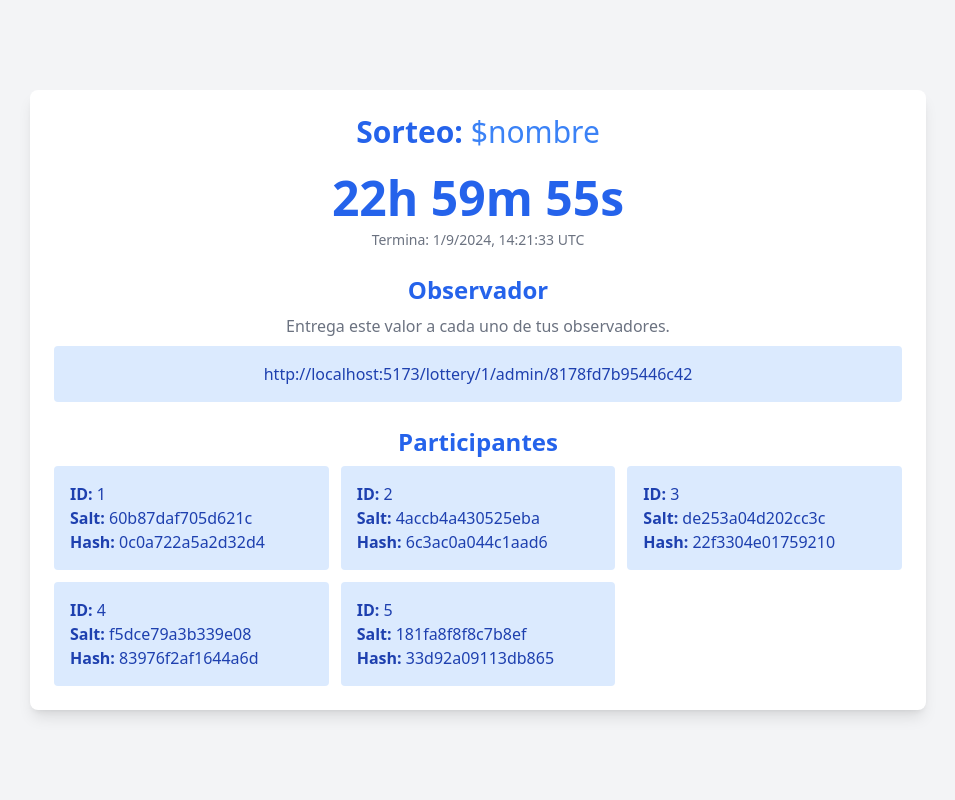
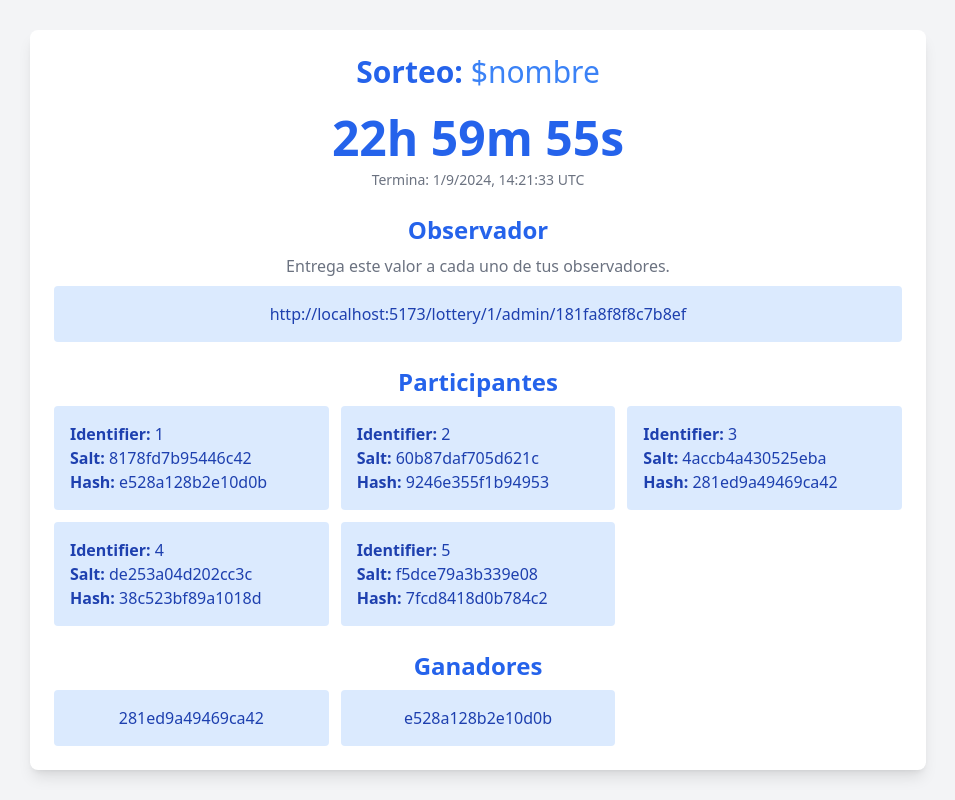
Before and after one commit to dariasc/random-monkeys, a SvelteKit app: page /lottery/1/admin/1 in a window 1280 px wide. Shown: the whole page, without its empty margins (162-1117 px from the left). Built offline with nearby package versions, Linux system fonts and the light colour scheme.

Commit message:
feat: show winners in admin page

```diff
--- a/src/lib/components/HashGrid.svelte
+++ b/src/lib/components/HashGrid.svelte
@@ -1,5 +1,5 @@
 <script lang="ts">
-	export let hashes: { id: string, salt: string, hash: string }[] = [];
+	export let hashes: { id?: string, salt?: string, hash: string }[] = [];
 </script>
 
 <div class="grid grid-cols-3 gap-3 w-full">
@@ -9,12 +9,12 @@
 			{#if hash.salt || hash.id}
 				<div class="flex flex-col items-start w-full">
 					{#if hash.id}
-						<div><strong>ID: </strong>{hash.id}</div>
+					<div><strong>Identifier: </strong>{hash.id}</div>
 					{/if}
 					{#if hash.salt}
-						<div><strong>Salt: </strong>{hash.salt}</div>
+					<div><strong>Salt: </strong>{hash.salt}</div>
 					{/if}
-						<div><strong>Hash: </strong>{hash.hash.slice(0, 16)}</div>
+					<div><strong>Hash: </strong>{hash.hash.slice(0, 16)}</div>
 				</div>
 			{:else}
 				<div>{hash.hash.slice(0, 16)}</div>
--- a/src/routes/lottery/[id]/admin/[user]/+page.server.ts
+++ b/src/routes/lottery/[id]/admin/[user]/+page.server.ts
@@ -1,12 +1,19 @@
-import { generateHashes, randomHex } from '$lib/crypto'
+import { chooseHashes, generateHashes, randomHex } from '$lib/crypto'
 import type { PageServerLoad } from '../$types'
 
 export const load: PageServerLoad = async ({ params }) => {
     // @todo check params.user
+    const hashes = await generateHashes(["1", "2", "3", "4", "5"])
+    const winners = chooseHashes(
+        "dfee0a3fcc04f7acd0e867af6fd43b48a9a9a5074782b20aa70f2fb947f60ec872d6ad6aa109f12d3f92b8fedf56ca394100bd82950ea441e8d9676b186af729",
+        hashes.map((elem) => elem.hash),
+        2
+    ).map((hash) => ({hash}))
     return {
         id: params.id,
         isAdmin: Math.random() < 0.5,
         observer: randomHex(16),
-        hashes: await generateHashes(["1", "2", "3", "4", "5"])
+        hashes: hashes,
+        winners: Math.random() < 0.5 ? winners : []
     }
 }
--- a/src/routes/lottery/[id]/admin/[user]/+page.svelte
+++ b/src/routes/lottery/[id]/admin/[user]/+page.svelte
@@ -12,6 +12,7 @@
     function copyObserver() {
         navigator.clipboard.writeText(observerLink())
     }
+    console.log(data.winners)
 </script>
 
 <main class="bg-gray-100 flex items-center justify-center min-h-screen">
@@ -43,5 +44,12 @@
             <h2 class="text-2xl font-bold text-blue-600 mb-2">Participantes</h2>
             <HashGrid hashes={data.hashes} />
         </div>
+
+        {#if data.winners.length > 0}
+        <div>
+            <h2 class="text-2xl font-bold text-blue-600 mb-2">Ganadores</h2>
+            <HashGrid hashes={data.winners} />
+        </div>
+        {/if}
 	</div>
 </main>
```
